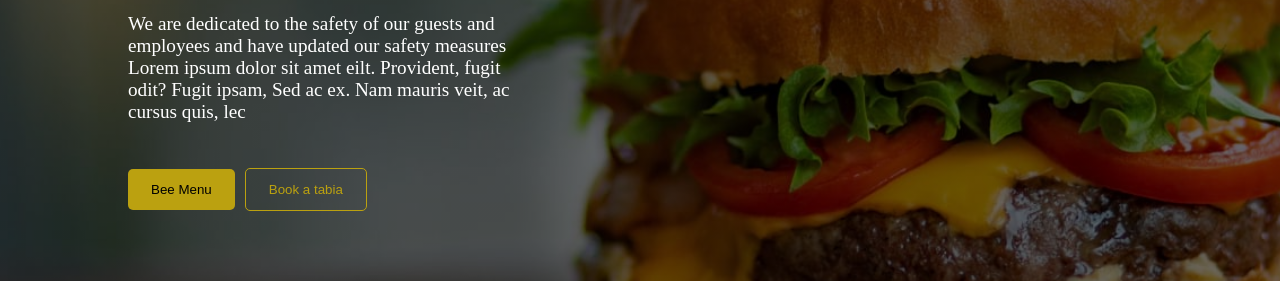
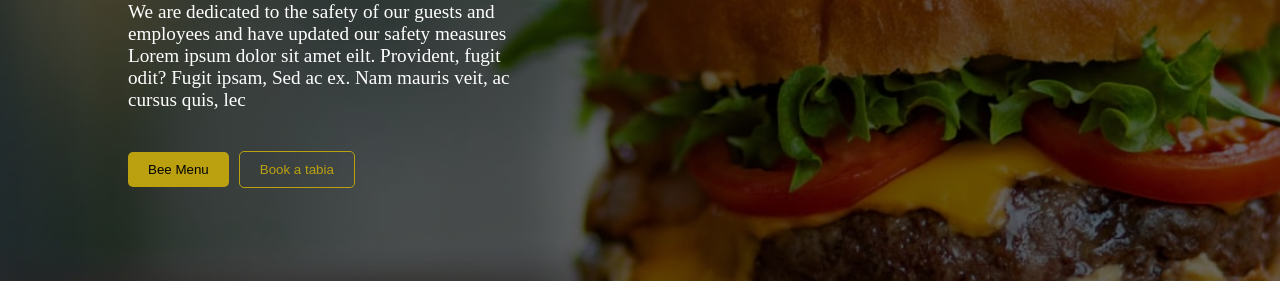
Before and after one commit to Eslam6104/landing-burger-project, a plain HTML site: page index.html in a window 1280 px wide. Shown: the part 538-819 px from the top of the page. Drawn offline with Linux system fonts and the light colour scheme; a web font is replaced by a local one.

Commit message:
Update main.css

```diff
--- a/main.css
+++ b/main.css
@@ -104,24 +104,25 @@ color:  gold;
 header .container{
     height: 100%;
     display: flex;
+     justify-content: between;
     flex-direction: column;
 }
 /* start header text second header part */
 .hero-text{
       height: 80%;
-      padding-top: 50px;
+      padding-top: 10px;
     display: flex;
     justify-content: center;
     flex-direction: column;
 }
 .gold-bg-outline-buttons{
-    padding: 25px 0;
+    padding: 20px 0;
     display: flex;
    align-items: center;
 }
 .gold-bg-outline-buttons button{
 
-      padding: 13px 23px;
+      padding: 10px 20px;
       border-radius: 5px;
       border: 0;
 
```
